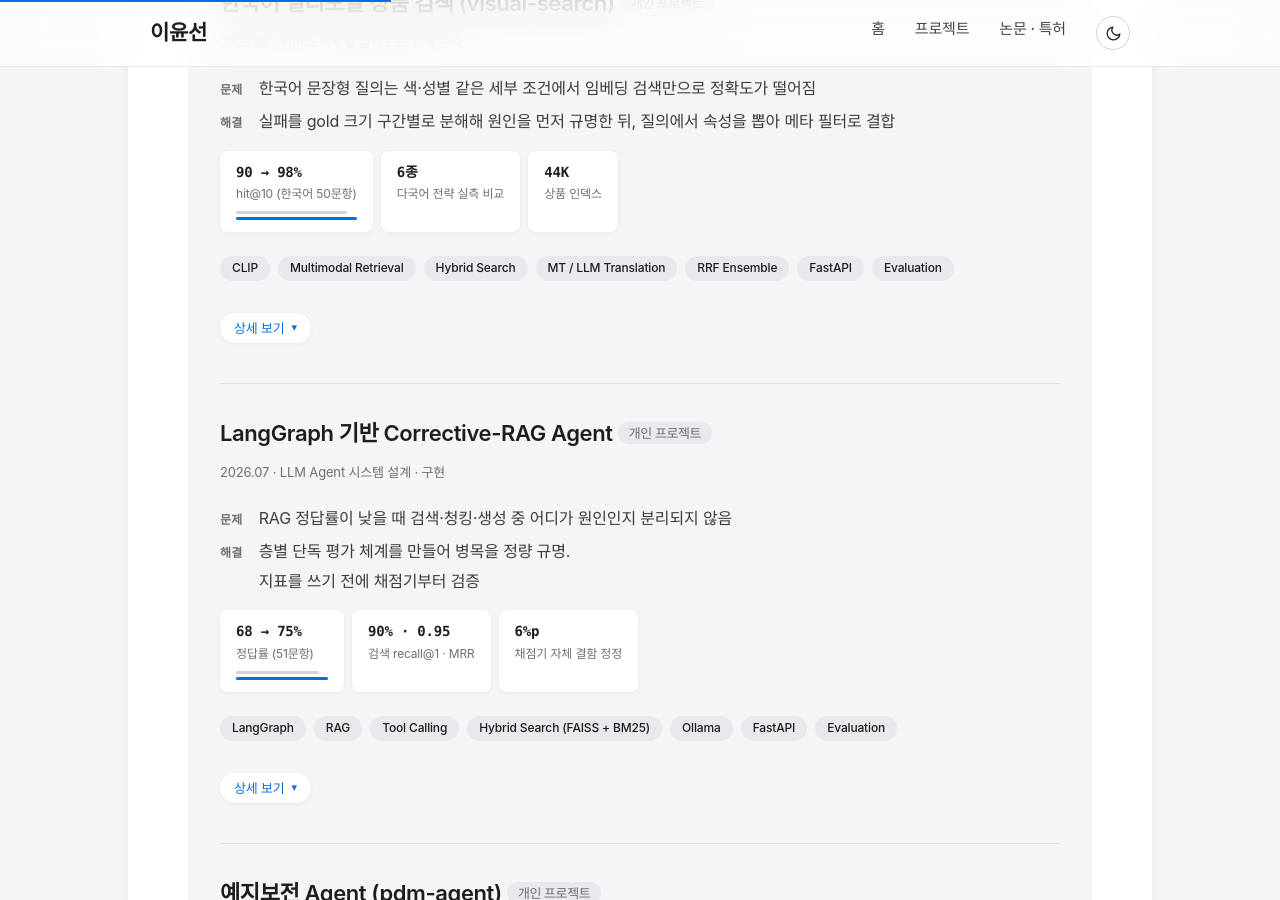
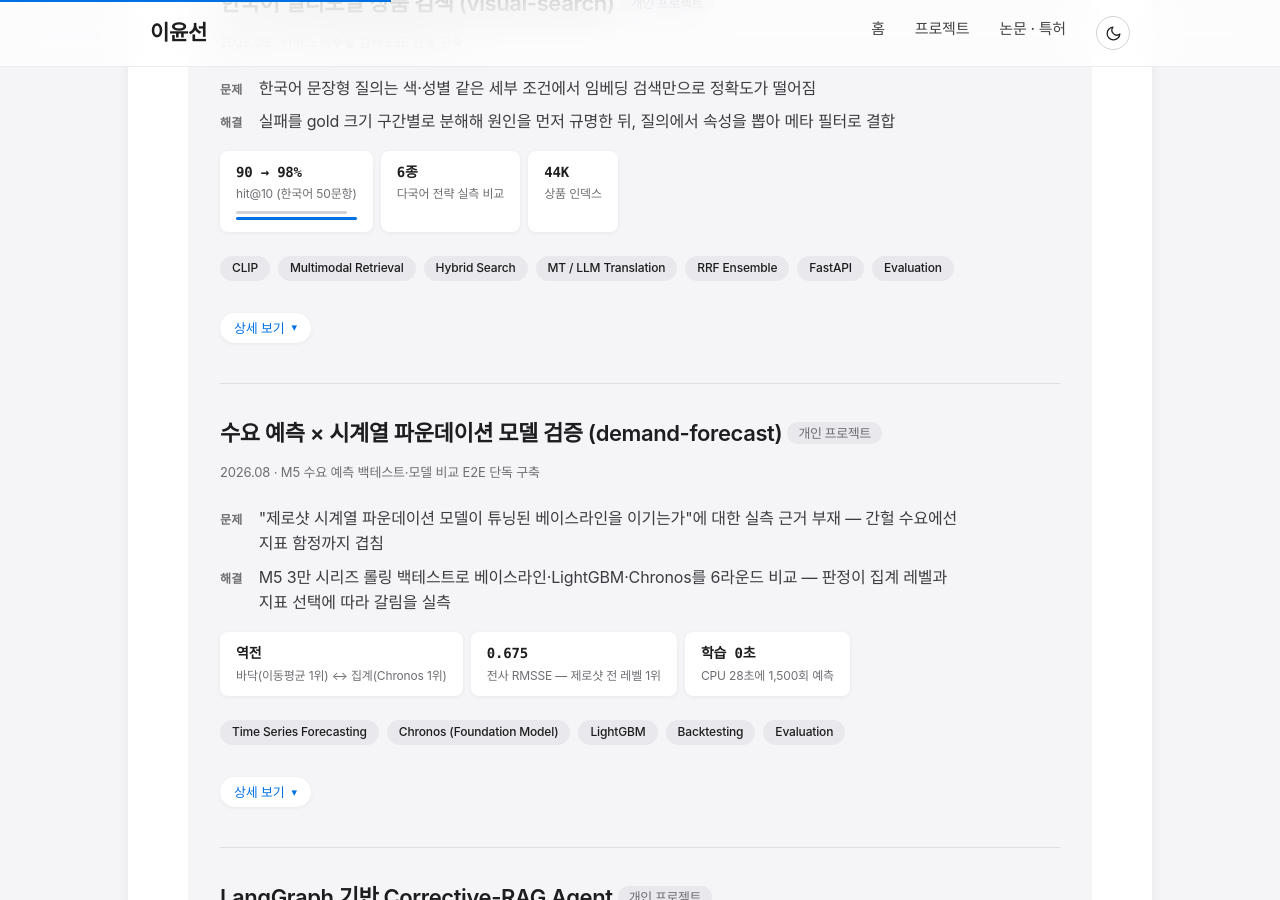
Before and after one commit to ckc5800/ckc5800.github.io, a Jekyll site: the page built from projects.html, in a window 1280 px wide and 900 px high, scrolled down 2551 px. Built offline with Jekyll 4.4.1, drawn with Linux system fonts in a browser that asks for light colours; some web fonts are replaced.

Commit message:
demand-forecast 카드 추가 (수요 예측 × 파운데이션 모델 검증)
새 카드 구조(project-meta·ps·metrics·details) 준수, 2026-08-04 실측 수치만 사용. Co-Authored-By: Claude Fable 5 <noreply@anthropic.com>

```diff
--- a/projects.html
+++ b/projects.html
@@ -61,6 +61,7 @@ title: 프로젝트
         <div class="toc-label">LLM · 검색 시스템</div>
         <div class="toc-links">
             <a class="toc-link" href="#visual">멀티모달 상품 검색</a>
+            <a class="toc-link" href="#forecast">수요 예측</a>
             <a class="toc-link" href="#rag">RAG Agent</a>
             <a class="toc-link" href="#pdm">예지보전 Agent</a>
             <a class="toc-link" href="#mcp">MCP Server</a>
@@ -414,6 +415,51 @@ title: 프로젝트
     </ul>
 
 
+        </div>
+    </details>
+</div>
+
+<hr class="rule-sub">
+
+<div class="project">
+    <h3 id="forecast">수요 예측 × 시계열 파운데이션 모델 검증 (demand-forecast) <span class="badge">개인 프로젝트</span></h3>
+    <p class="project-meta">2026.08 · M5 수요 예측 백테스트·모델 비교 E2E 단독 구축</p>
+    <dl class="ps">
+        <dt>문제</dt><dd>"제로샷 시계열 파운데이션 모델이 튜닝된 베이스라인을 이기는가"에 대한 실측 근거 부재 — 간헐 수요에선 지표 함정까지 겹침</dd>
+        <dt>해결</dt><dd>M5 3만 시리즈 롤링 백테스트로 베이스라인·LightGBM·Chronos를 6라운드 비교 — 판정이 집계 레벨과 지표 선택에 따라 갈림을 실측</dd>
+    </dl>
+    <div class="metrics">
+        <div class="metric"><span class="metric-value">역전</span><span class="metric-label">바닥(이동평균 1위) ↔ 집계(Chronos 1위)</span></div>
+        <div class="metric"><span class="metric-value">0.675</span><span class="metric-label">전사 RMSSE — 제로샷 전 레벨 1위</span></div>
+        <div class="metric"><span class="metric-value">학습 0초</span><span class="metric-label">CPU 28초에 1,500회 예측</span></div>
+    </div>
+    <div class="tech-tags">
+        <span class="tech-tag">Time Series Forecasting</span>
+        <span class="tech-tag">Chronos (Foundation Model)</span>
+        <span class="tech-tag">LightGBM</span>
+        <span class="tech-tag">Backtesting</span>
+        <span class="tech-tag">Evaluation</span>
+    </div>
+    <details>
+        <summary>상세 보기</summary>
+        <div class="detail-body">
+<h4 class="detail-head">배경</h4>
+    <p><span class="sentence">시계열 파운데이션 모델(Chronos)의 제로샷 성능 주장을 커머스 수요 데이터에서 직접 검증.</span><span class="sentence">월마트 일별 판매 30,490 시리즈(M5)에 h=28 롤링 오리진 백테스트를 구축하고, 오염 검증(M5가 Chronos 학습 코퍼스가 아닌 공식 제로샷 평가셋임을 확인)부터 선행.</span></p>
+
+    <h4 class="detail-head">구현</h4>
+    <ul class="detail-list">
+        <li>롤링 오리진 백테스트 하네스 — RMSSE(M5 공식)·MASE·WQL, 가변 길이 시리즈·시리즈별 시작 요일 대응, 스케일 미정의는 NaN+제외 보고</li>
+        <li>전 시리즈 공용 LightGBM(랙·롤링·요일·카테고리·달력 공변량, tweedie, 재귀 다단 예측) / Chronos-bolt 제로샷 / 시리즈 특성 기반 모델 라우팅</li>
+        <li>예측 곡선 시각화 — 집계 레벨의 주간 패턴 추종 vs 바닥 레벨 간헐 수요를 한 장으로 (재현 스크립트 포함)</li>
+    </ul>
+
+    <p class="repo-link"><a href="https://github.com/ckc5800/demand-forecast" target="_blank">GitHub 저장소 (라운드별 실측 기록·검증 리포트)</a></p><h4 class="detail-head">성과</h4>
+    <ul class="detail-list">
+        <li><span class="sentence"><strong>계층 레벨에서 판정 역전 실측</strong>.</span><span class="sentence">판매 0이 55%인 바닥 레벨은 28일 이동평균이 RMSSE 1위(0.741), 집계 레벨(0 비율 ~0%)은 제로샷 Chronos가 전 레벨 1위(store 0.717·전사 0.675) — 파운데이션 모델의 가치는 "신호가 있는 곳"에서 크다</span></li>
+        <li><span class="sentence"><strong>지표·집계 방식이 결론을 바꾸는 지점 문서화</strong>.</span><span class="sentence">"전부 0 예측"이 naive를 이기는 간헐 수요 함정, MASE/RMSSE 승자 분화, 판매량 가중 시 이동평균-Chronos 동률(0.718 vs 0.720)</span></li>
+        <li><span class="sentence"><strong>반론 봉쇄</strong> — LightGBM 스윕 6구성 전수 기록·달력 공변량·집계 레벨별 재설계까지 측정.</span><span class="sentence">학습 모델이 학습 0초 제로샷을 평균에서 못 넘는 구도 확인(시리즈별 승수 4/10 한계 병기)</span></li>
+        <li><span class="sentence"><strong>강건성 검증</strong> — 겹치지 않는 대체 샘플·6폴드 확장에서 순위 재현, 컨텍스트 길이 민감도 ±0.5%.</span><span class="sentence">코드 감사로 잠재 버그 4건 수정, 회귀 테스트 10개</span></li>
+    </ul>
         </div>
     </details>
 </div>
```
